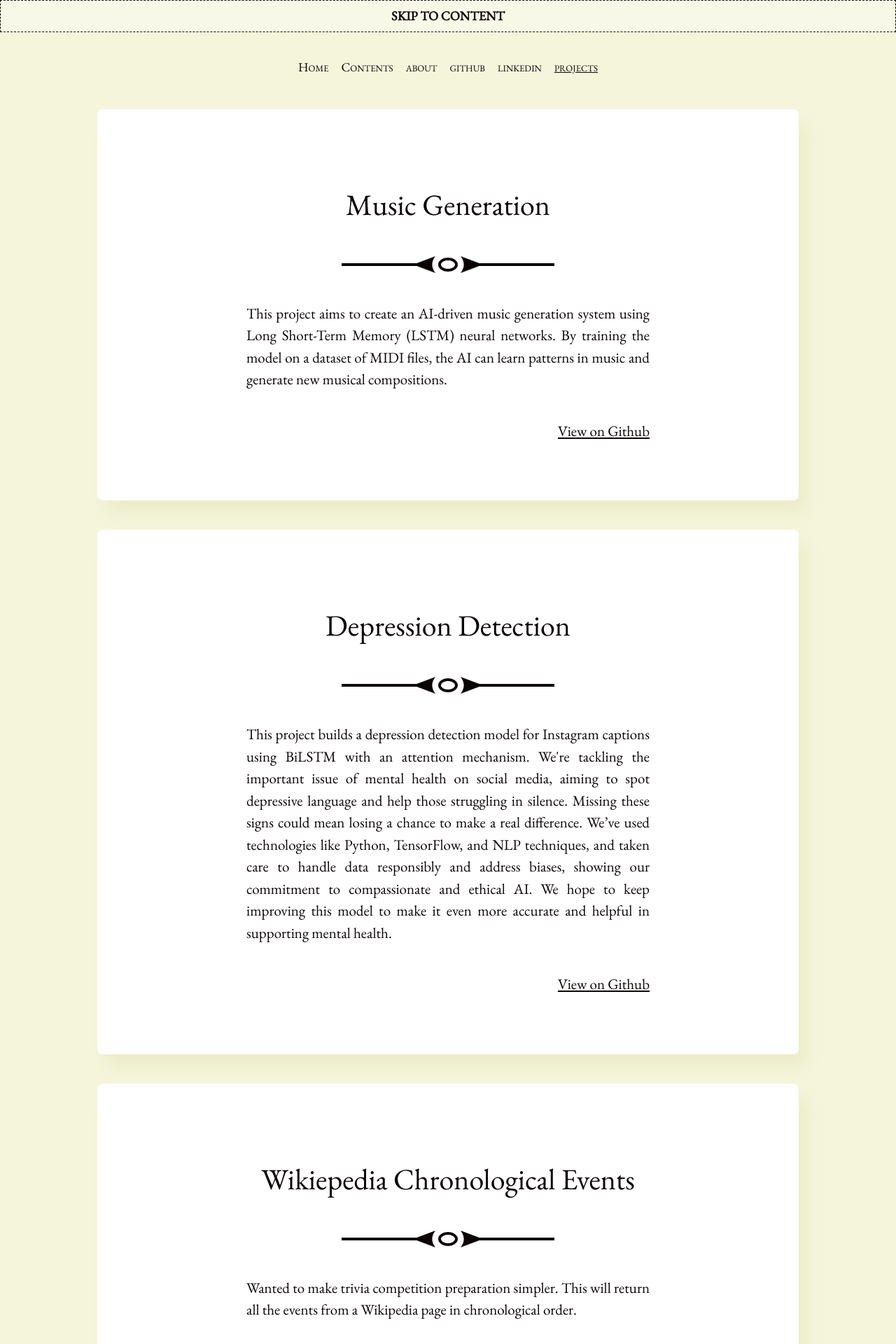
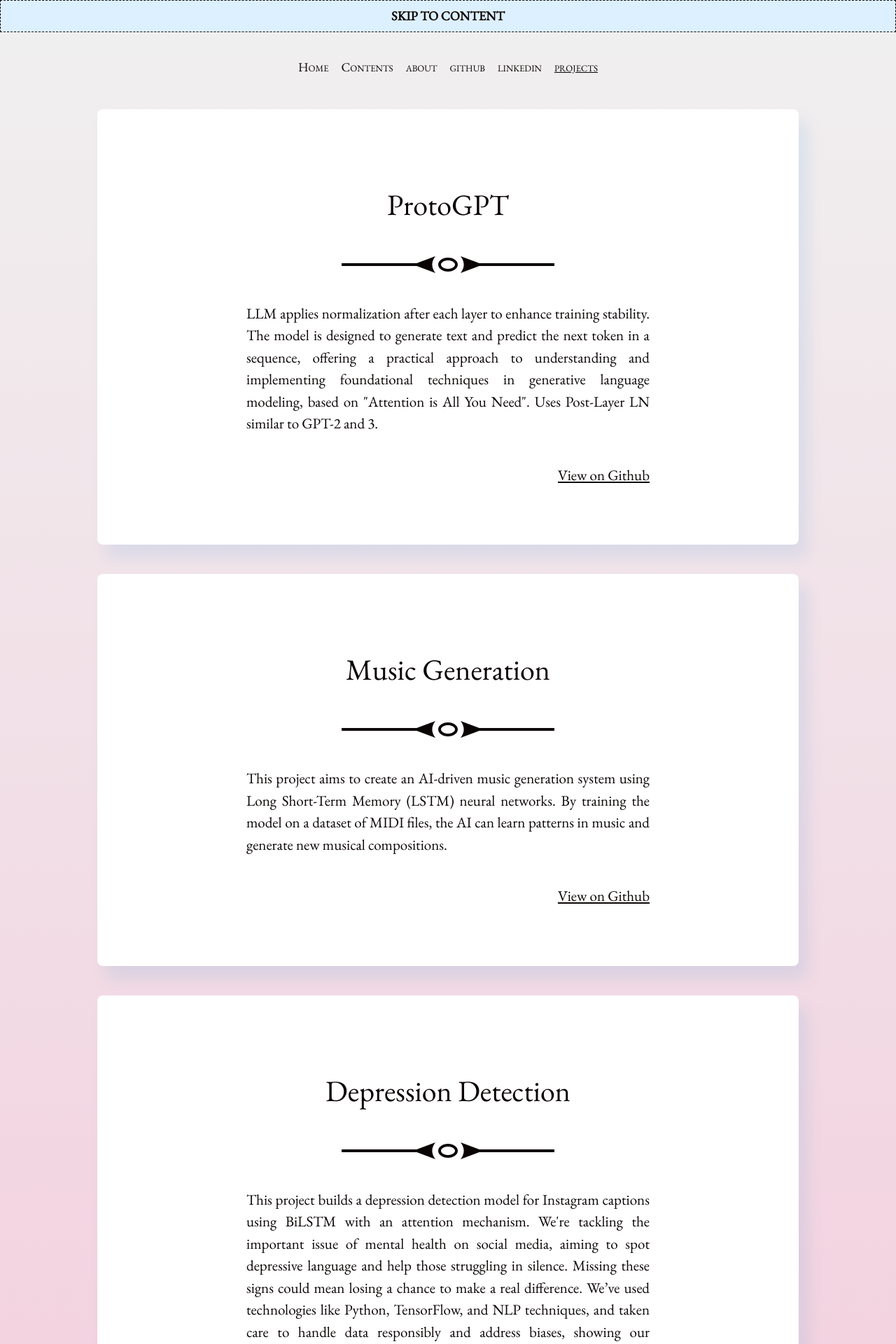
Before and after one commit to AloysiusSundar/gitforked, a Jekyll site: the page built from projects.html, in a window 1280 px wide. Shown: the top 1920 px of the page at 70% size. Built offline with Jekyll 4.4.1, drawn with Linux system fonts in a browser that asks for light colours.

```diff
--- a/_config.yml
+++ b/_config.yml
@@ -16,7 +16,7 @@
 title: git forked
 email: aloysiusdhindukalan@gmail.com
 description: >- # this means to ignore newlines until "baseurl:"
-  a place for my internal musings and quirky monologues; nonsense and sense, often in equal measure.
+  nonsense and sense, often in equal measure.
 baseurl: "/gitforked" # the subpath of your site, e.g. /blog
 url: "" # the base hostname & protocol for your site, e.g. http://example.com
 icon: /assets/images/icon-512.png
--- a/_sass/_base.scss
+++ b/_sass/_base.scss
@@ -1,10 +1,19 @@
 body {
-  background: $brand-color;
+  background: linear-gradient(to bottom, #f0f0f0, #d9d9d9);
   color: $text-color;
   font-family: $font-family;
   font-size: 1.3125em;
   line-height: 1.5;
 }
+
+body {
+  background: linear-gradient(to bottom, #d0eaff, #e3c9f2);
+  background: linear-gradient(to bottom, #f0f0f0, #f8d0d0);
+  background: linear-gradient(to bottom, #f0f0f0, #f7a7c7);
+}
+
+
+
 
 h1 {
   font-size: 3em;
--- a/_sass/_variables.scss
+++ b/_sass/_variables.scss
@@ -1,4 +1,4 @@
-$brand-color:         #F5F5DC;
+$brand-color:         #d0eaff;
 $highlight:           lighten($brand-color, 35%);
 $text-color:          #0b0404;
 $muted-text-color:    #36454F;
```
Also changed, not shown: _layouts/default.html (+8 -0 lines), _layouts/home.html (+2 -5 lines), _posts/2024-10-24-thousand-second-chances.md (added, +60 -0 lines), _projects/project0.md (added, +8 -0 lines), README.md.
